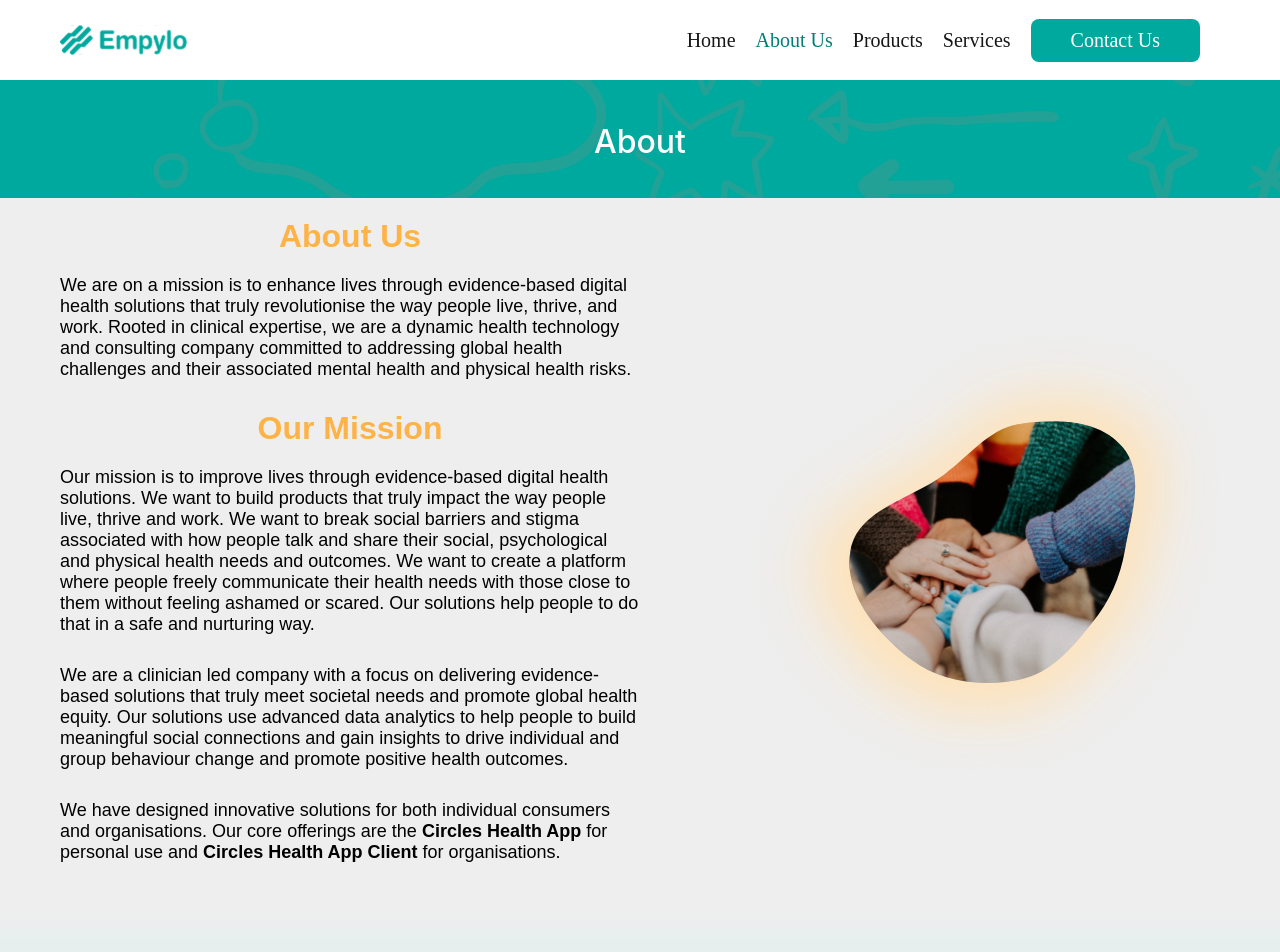
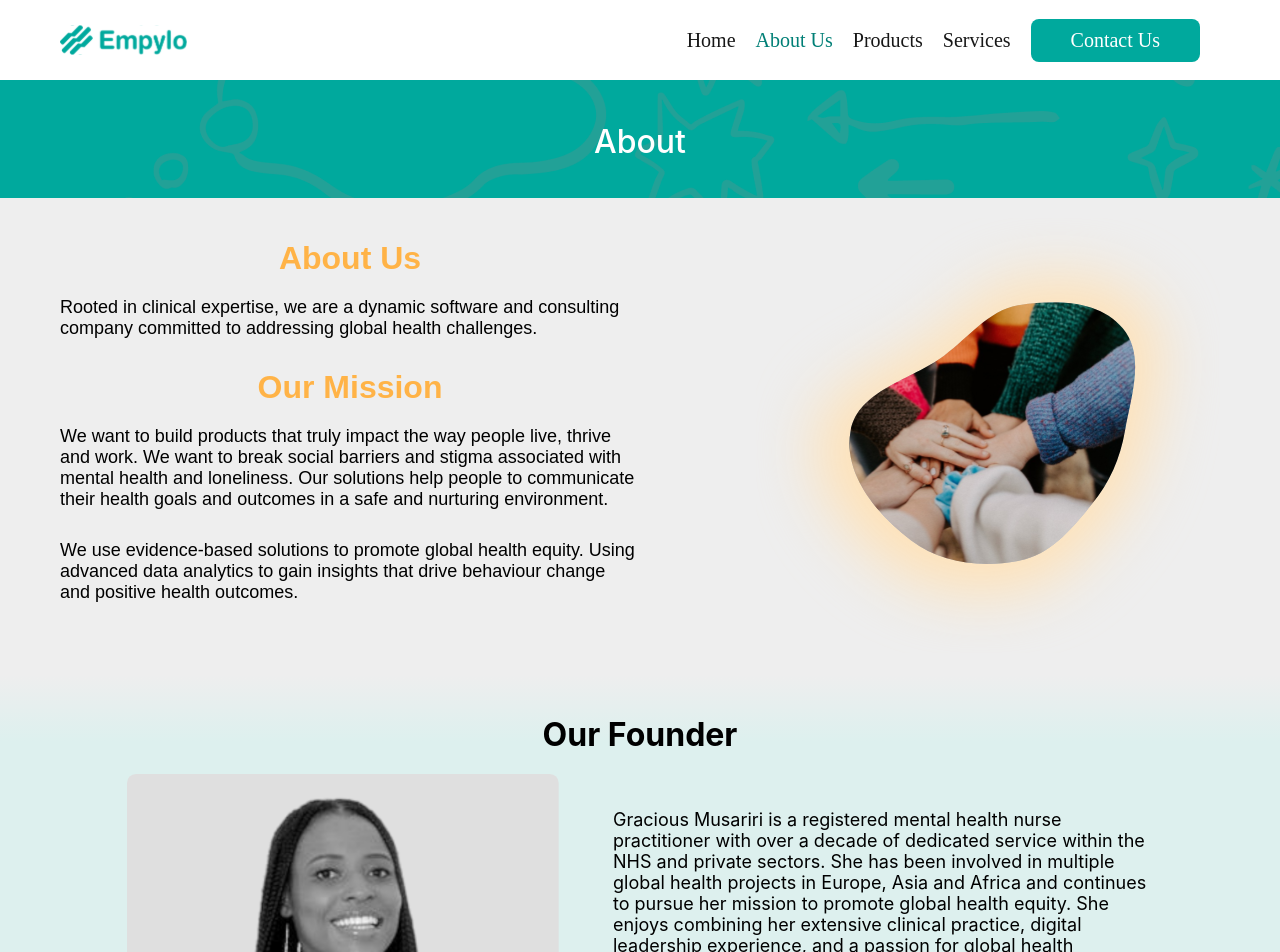
Before and after one commit to Empylo22/empylo-website, a React (Create React App) app: page /aboutus in a window 1280 px wide. Shown: the top 952 px of the page. Built offline with nearby package versions, Linux system fonts and the light colour scheme.

Commit message:
Update mission.js

```diff
--- a/src/components/mission/mission.js
+++ b/src/components/mission/mission.js
@@ -28,11 +28,7 @@ const Mission =()=>{
                 <h1 className='mission-header'>
                         About Us
                     </h1>
-                    <p className='mission-1-text'>We are on a mission is to enhance
-                    lives through evidence-based digital health solutions that truly
-                    revolutionise the way people live, thrive, and work. Rooted in
-                    clinical expertise, we are a dynamic health technology and consulting company committed
-                    to addressing global health challenges and their associated mental health and physical health risks.
+                    <p className='mission-1-text'>Rooted in clinical expertise, we are a dynamic software and consulting company committed to addressing global health challenges.
                     </p>
 
 
@@ -40,17 +36,10 @@ const Mission =()=>{
                         Our Mission
                     </h1>
                     <p className='mission-1-text'>
-                    Our mission is to improve lives through evidence-based digital health solutions. We want to build products that truly impact the way people live, thrive and work. We want to break social barriers and stigma associated with how people talk and share their social, psychological and physical health needs and outcomes. We want to create a platform where people freely communicate their health needs with those close to them
-                    without feeling ashamed or scared. Our solutions help people to do that in a safe and nurturing way.
+                   We want to build products that truly impact the way people live, thrive and work. We want to break social barriers and stigma associated with mental health and loneliness. Our solutions help people to communicate their health goals and outcomes in a safe and nurturing environment.
                     </p>
                     <p className='mission-1-text'>
-                    We are a clinician led company with a focus on delivering evidence-based solutions that truly meet societal needs and promote global health equity. Our solutions use advanced data analytics to help people to build meaningful social connections
-                    and gain insights to drive individual and group behaviour change and promote positive health outcomes.
-                    </p>
-                    <p className='mission-1-text'>
-                    We have designed innovative solutions for both individual consumers and organisations.
-                    Our core offerings are the <span className='mission-span'>Circles Health App </span>
-                    for personal use and <span className='mission-span'>Circles Health App Client</span> for organisations.
+                    We use evidence-based solutions to promote global health equity. Using advanced data analytics to gain insights that drive behaviour change and positive health outcomes.
                     </p>
                 </div>
                 <div className='mission-2'>
```
